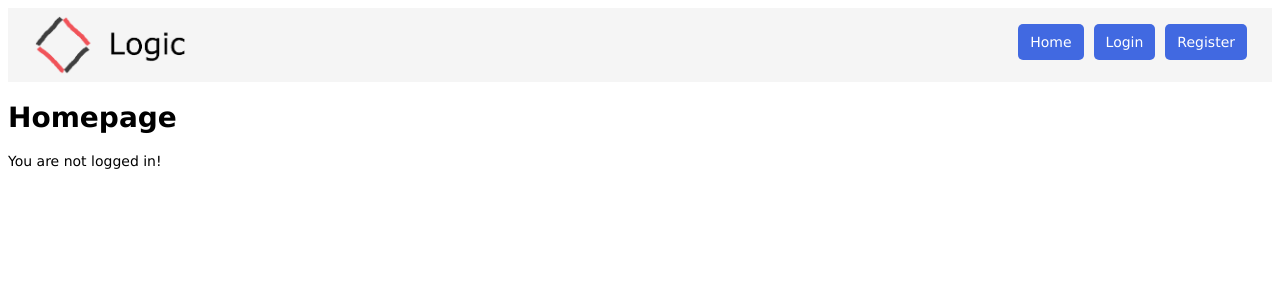
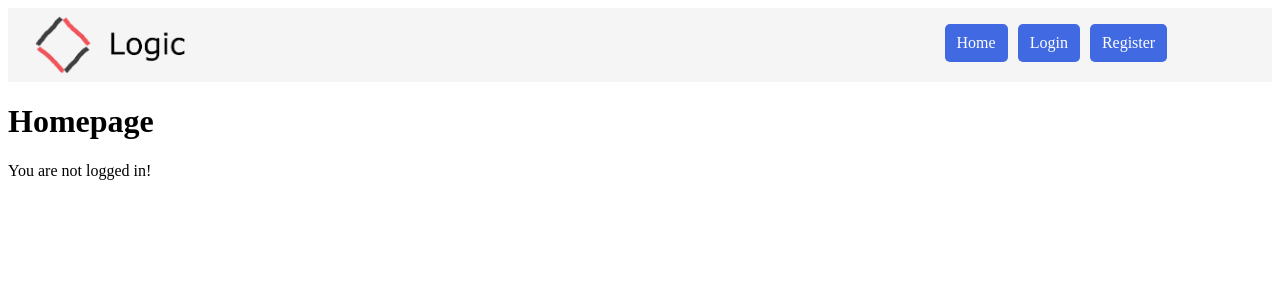
Before and after one commit to danielchiu/logic, a Flask app: page / in a window 1280 px wide. Shown: the top 300 px of the page. Run offline with Flask 2, Linux system fonts and the light colour scheme; some libraries are stand-ins or nearby versions.

Commit message:
navbar behavior fixed

```diff
--- a/app/static/style.css
+++ b/app/static/style.css
@@ -1,14 +1,11 @@
-body {
+#body {
     background-color: white;
     font: normal 14px Verdana, Geneva, sans-serif;
 }
 
 #header {
     background-color: whitesmoke;
-<<<<<<< HEAD
     min-width: 1200px;
-=======
->>>>>>> 20840b7dd8aa13002752e5ce08cfe0f90273ca00
     width: 100%;
     overflow: hidden;
 }
@@ -25,10 +22,7 @@ body {
     margin: 0;
     margin-right: 15px;
     margin-top: 16px;
-<<<<<<< HEAD
     margin-right: 7.5%;
-=======
->>>>>>> 20840b7dd8aa13002752e5ce08cfe0f90273ca00
     padding: 0;
     overflow: hidden;
 }
```
